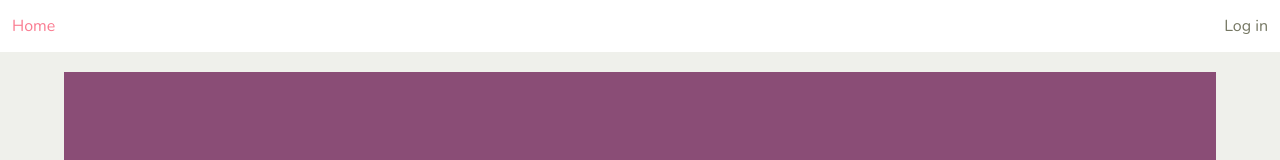
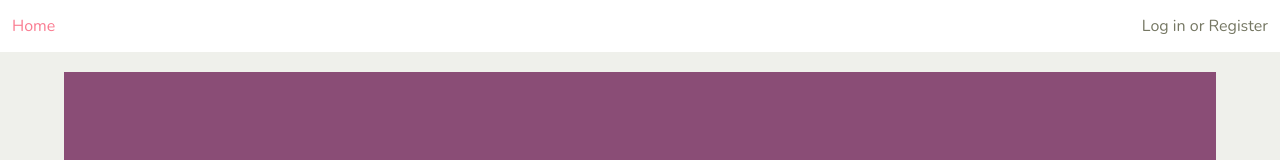
Before and after one commit to mythmakerseven/groupread, a React (Create React App) app in the folder frontend/: page / in a window 1280 px wide. Shown: the top 160 px of the page. Built offline with nearby package versions, Linux system fonts and the light colour scheme; the HTML template or start-up script is replaced by a standard one.

Commit message:
improve navbar on mobile

```diff
--- a/frontend/src/components/Navbar.js
+++ b/frontend/src/components/Navbar.js
@@ -6,6 +6,7 @@ import { initializeUser, logOutUser } from '../reducers/userReducer'
 
 const Navbar = () => {
   const [openModal, setOpenModal] = useState(false)
+  const [menuVisible, setMenuVisible] = useState(false)
   const dispatch = useDispatch()
 
   useEffect(() => {
@@ -29,38 +30,48 @@ const Navbar = () => {
     if (user) {
       return (
         <>
-          <div className='navbar-end'>
           <Link className='navbar-item' to='/groups/create'>
             Create Group
           </Link>
           <a className='navbar-item' onClick={() => dispatch(logOutUser())}>
             Log out
           </a>
-          </div>
         </>
       )
     } else {
       return (
         <>
-          <div className='navbar-end'>
           <a className='navbar-item' onClick={() => setOpenModal(true)}>
-            Log in
+          Log in or Register
           </a>
-          </div>
         </>
       )
     }
   }
 
+  const checkIfActive = base => {
+    return menuVisible
+      ? `${base} is-active`
+      : base
+  }
+
+
   // use Button component for login link
   return (
-    <nav className='navbar' aria-label='main navigation'>
+    <nav className='navbar' role='navigation' aria-label='main navigation'>
       {handleLoginModal()}
       <div className='navbar-brand'>
         <Link className='navbar-item' to='/'>Home</Link>
+        <a role='button' className={checkIfActive('navbar-burger')} onClick={() => setMenuVisible(!menuVisible)} aria-label='menu' aria-expanded='false' data-target='navMenu'>
+          <span aria-hidden="true"></span>
+          <span aria-hidden="true"></span>
+          <span aria-hidden="true"></span>
+        </a>
       </div>
-      <div className='navbar-menu'>
+      <div className={checkIfActive('navbar-menu')} id='navMenu'>
+        <div className='navbar-end'>
           {checkLogin()}
+        </div>
       </div>
     </nav>
   )
```
Lines whose indentation alone changed are shown as unchanged.
